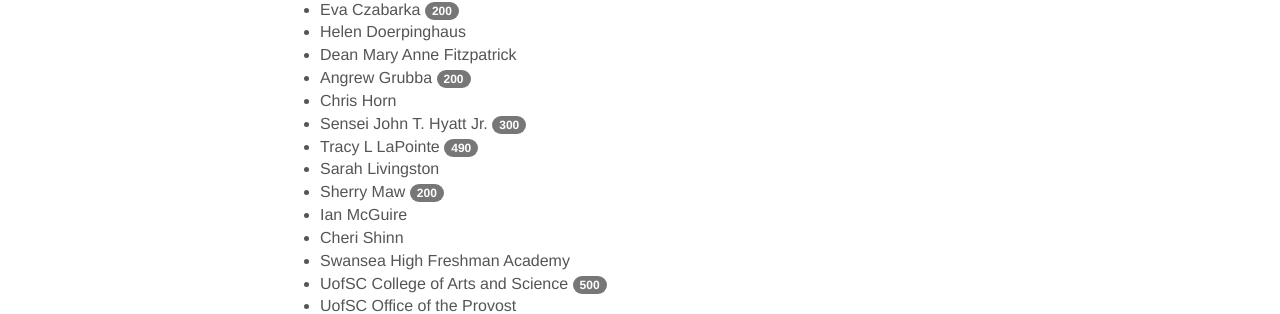
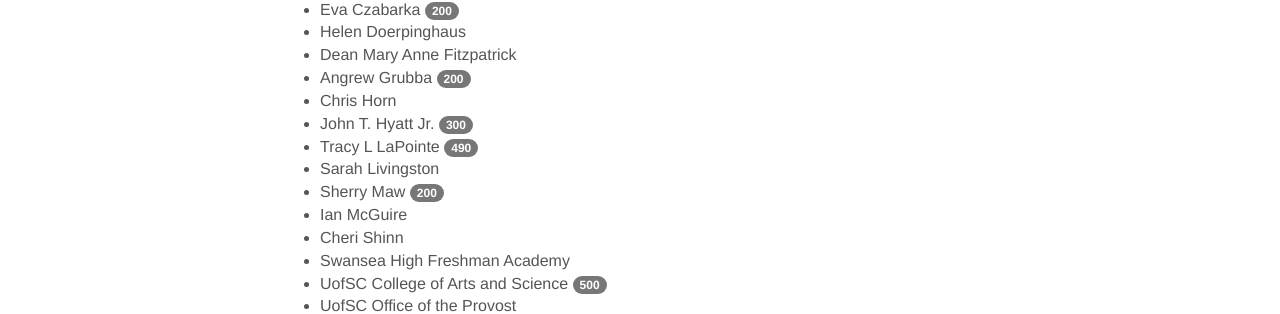
Before and after one commit to blancosilva/blancosilva.github.io, a Jekyll site: the page built from _posts/2014-11-05-Menger-Sponges.md, in a window 1280 px wide and 900 px high, scrolled down 2421 px. Shown: the part 526-840 px from the top of the window. Built offline with Jekyll 4.4.1, drawn with Linux system fonts in a browser that asks for light colours; nearby versions of some CDN libraries; formulas are drawn with MathJax 3; comment, search, counter and statistics services are not loaded.

Commit message:
Further progress in Menger Sponge collection

```diff
--- a/_posts/2014-11-05-Menger-Sponges.md
+++ b/_posts/2014-11-05-Menger-Sponges.md
@@ -111,7 +111,7 @@
 	<li>Dean Mary Anne Fitzpatrick</li>
 	<li>Angrew Grubba <span class="badge">200</span></li>
 	<li>Chris Horn</li>
-	<li>Sensei John T. Hyatt Jr. <span class="badge">300</span></li>
+	<li>John T. Hyatt Jr. <span class="badge">300</span></li>
 	<li>Tracy L LaPointe <span class="badge">490</span></li>
 	<li>Sarah Livingston</li>
 	<li>Sherry Maw <span class="badge">200</span></li>
```
Also changed, not shown: 2 other files.
